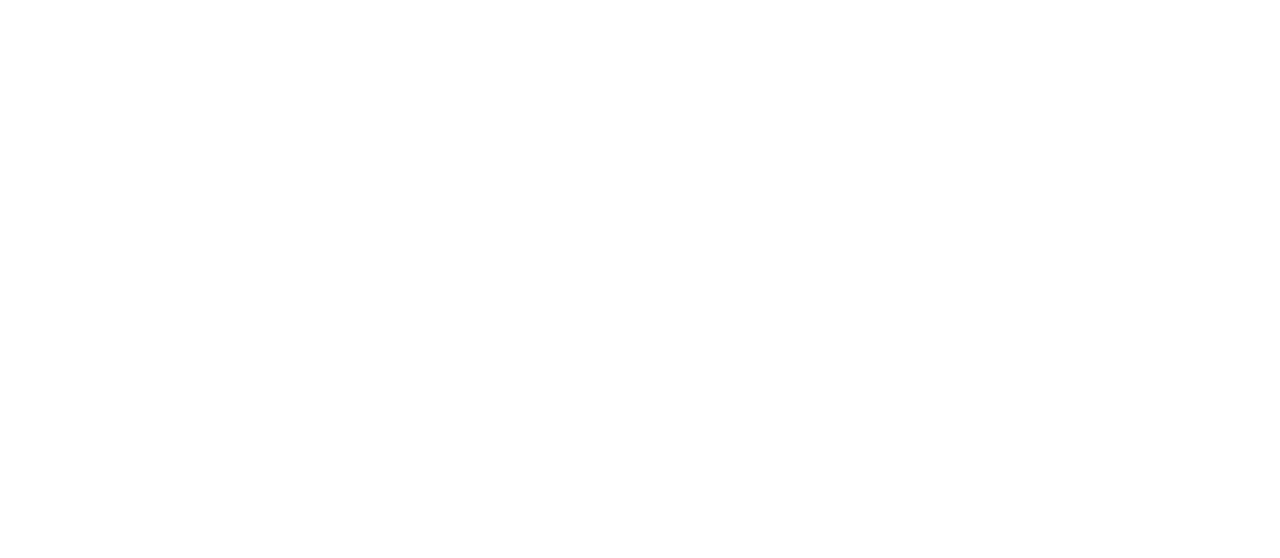
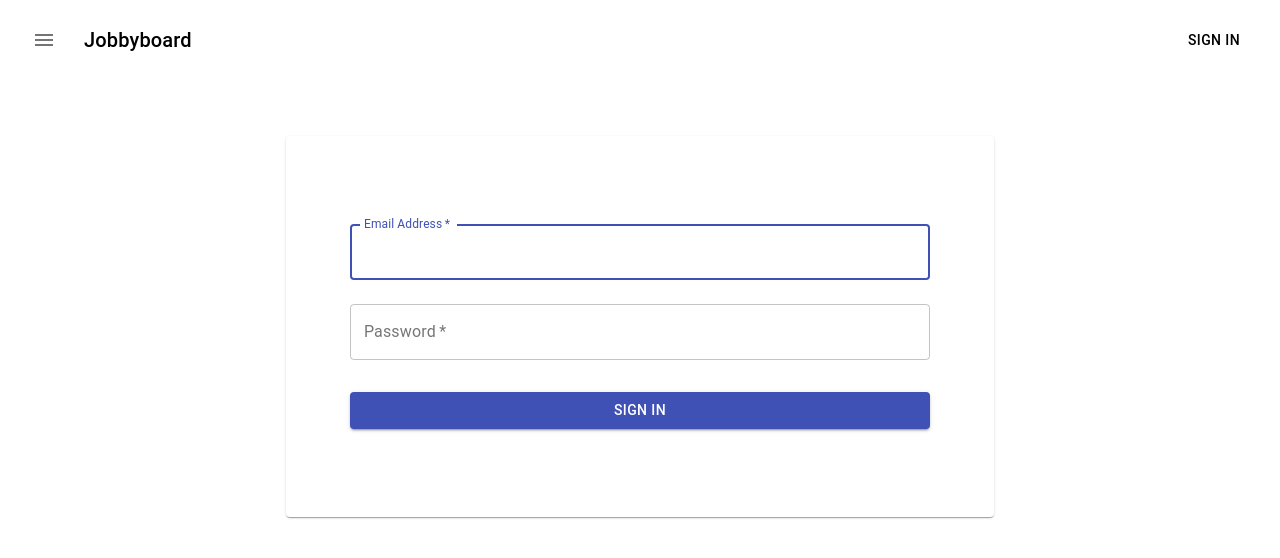
Before and after one commit to gitluky/jobbyboard, a React (Create React App) app in the folder jobbyboard-frontend/: page /sign_in in a window 1280 px wide. Shown: the top 558 px of the page. Built offline with nearby package versions, Linux system fonts and the light colour scheme.

Commit message:
Installed material-ui. Created SignIn and FormContainer components. Updated Navigationbar with a material-ui Appbar. Updated App.js to render FormContainer. Updated FormContainer to display SignIn when the url is /sign_in .

```diff
--- a/jobbyboard-frontend/package.json
+++ b/jobbyboard-frontend/package.json
@@ -3,12 +3,12 @@
   "version": "0.1.0",
   "private": true,
   "dependencies": {
+    "@material-ui/core": "^4.9.2",
+    "@material-ui/icons": "^4.9.1",
     "@testing-library/jest-dom": "^4.2.4",
     "@testing-library/react": "^9.3.2",
     "@testing-library/user-event": "^7.1.2",
-    "bootstrap": "^4.4.1",
     "react": "^16.12.0",
-    "react-bootstrap": "^1.0.0-beta.16",
     "react-dom": "^16.12.0",
     "react-redux": "^7.1.3",
     "react-router-dom": "^5.1.2",
--- a/jobbyboard-frontend/src/App.js
+++ b/jobbyboard-frontend/src/App.js
@@ -2,14 +2,19 @@
 import logo from './logo.svg';
 import './App.css';
 import Navigationbar from './components/Navigationbar';
+import FormContainer from './components/FormContainer';
+import { BrowserRouter as Router, Route } from 'react-router-dom';
 
 export default class App extends Component {
 
   render() {
     return (
-      <div>
-        <Navigationbar />
-      </div>
+      <Router>
+        <div>
+          <Navigationbar />
+          <Route path='/' render={routerProps => <FormContainer {...routerProps} />} />
+        </div>
+      </Router>
     );
   }
 
--- /dev/null
+++ b/jobbyboard-frontend/src/components/FormContainer.js
@@ -0,0 +1,28 @@
+import React from 'react';
+import { Route } from 'react-router-dom';
+import { Container, Grid } from '@material-ui/core';
+
+import SignIn from './SignIn';
+import SearchJobby from './SearchJobby'
+
+
+const FormContainer = ({ match }) => {
+  return (
+    <>
+      <Container maxWidth="lg">
+        <Grid
+          container
+          justify="center"
+          alignItems="center"
+        >
+          <Grid item>
+            <Route exact path={`${match.url}sign_in`} component={SignIn} />
+          </Grid>
+        </Grid>
+        <Route path={`${match.url}search`} component={SearchJobby} />
+      </Container>
+    </>
+  )
+}
+
+export default FormContainer;
--- a/jobbyboard-frontend/src/components/Navigationbar.js
+++ b/jobbyboard-frontend/src/components/Navigationbar.js
@@ -1,23 +1,120 @@
 import React from 'react';
-import { Navbar, Nav, Button } from 'react-bootstrap';
-import { NavLink } from 'react-router-dom';
+import { NavLink, Link } from 'react-router-dom';
 import SearchJobby from './SearchJobby';
 
-const Navigationbar = ({ user }) => {
-  return(
-    <div>
-      <Navbar bg="dark" variant="dark">
-        <Navbar.Brand href="#home">Jobbyboard</Navbar.Brand>
-        <Nav className="mr-auto">
-          <Nav.Link><NavLink to={'/' + user } exact >Bulletin</NavLink></Nav.Link>
-          <Nav.Link><NavLink to="#MyProfile" exact >My Profile</NavLink></Nav.Link>
-          <Nav.Link><NavLink to="#History" exact >History</NavLink></Nav.Link>
-        </Nav>
-        <SearchJobby />
-      </Navbar>
+import { makeStyles } from '@material-ui/core/styles';
+import AppBar from '@material-ui/core/AppBar';
+import Toolbar from '@material-ui/core/Toolbar';
+import Typography from '@material-ui/core/Typography';
+import Button from '@material-ui/core/Button';
+import IconButton from '@material-ui/core/IconButton';
+import MenuIcon from '@material-ui/icons/Menu';
+import MenuItem from '@material-ui/core/MenuItem';
+import Menu from '@material-ui/core/Menu';
+import ClickAwayListener from '@material-ui/core/ClickAwayListener';
+import Grow from '@material-ui/core/Grow';
+import Paper from '@material-ui/core/Paper';
+import Popper from '@material-ui/core/Popper';
+import MenuList from '@material-ui/core/MenuList';
+
+const useStyles = makeStyles(theme => ({
+  root: {
+    flexGrow: 1,
+  },
+  menuButton: {
+    marginRight: theme.spacing(2),
+  },
+  title: {
+    flexGrow: 1,
+    color: 'black'
+  },
+}));
+
+const Navigationbar = ({ user }) =>  {
+  const classes = useStyles();
+  const [open, setOpen] = React.useState(false);
+  const anchorRef = React.useRef(null);
+
+  const handleToggle = () => {
+    setOpen(prevOpen => !prevOpen);
+  };
+
+  const handleClose = event => {
+    if (anchorRef.current && anchorRef.current.contains(event.target)) {
+      return;
+    }
+
+    setOpen(false);
+  };
+
+  function handleListKeyDown(event) {
+    if (event.key === 'Tab') {
+      event.preventDefault();
+      setOpen(false);
+    }
+  }
+
+  // return focus to the button when we transitioned from !open -> open
+  const prevOpen = React.useRef(open);
+  React.useEffect(() => {
+    if (prevOpen.current === true && open === false) {
+      anchorRef.current.focus();
+    }
+
+    prevOpen.current = open;
+  }, [open]);
+
+  return (
+    <div className={classes.root}>
+      <AppBar position="static" style={{ background: 'transparent', boxShadow: 'none'}}>
+        <Toolbar>
+
+          <Paper className={classes.paper}>
+          </Paper>
+          <div>
+            <IconButton
+              edge="start"
+              className={classes.menuButton}
+              color="black"
+              aria-label="menu"
+              ref={anchorRef}
+              aria-controls={open ? 'menu-list-grow' : undefined}
+              aria-haspopup="true"
+              onClick={handleToggle}
+              >
+              <MenuIcon />
+            </IconButton>
+
+            <Popper open={open} anchorEl={anchorRef.current} role={undefined} transition disablePortal>
+              {({ TransitionProps, placement }) => (
+                <Grow
+                  {...TransitionProps}
+                  style={{ transformOrigin: placement === 'bottom' ? 'center top' : 'center bottom' }}
+                >
+                  <Paper>
+                    <ClickAwayListener onClickAway={handleClose}>
+                      <MenuList autoFocusItem={open} id="menu-list-grow" onKeyDown={handleListKeyDown}>
+                        <MenuItem onClick={handleClose}><NavLink to="/users/:id/dashboard" exact style={{ textDecoration: 'none', color: 'black' }} activeClassName="active" >Dashboard</NavLink></MenuItem>
+                        <MenuItem onClick={handleClose}><NavLink to="/users/:id" exact style={{ textDecoration: 'none', color: 'black' }} activeClassName="active" >My Profile</NavLink></MenuItem>
+                        <MenuItem onClick={handleClose}><NavLink to="/users/:id/activity" exact style={{ textDecoration: 'none', color: 'black' }} activeClassName="active" >Activty</NavLink></MenuItem>
+                      </MenuList>
+                    </ClickAwayListener>
+                  </Paper>
+                </Grow>
+              )}
+            </Popper>
+          </div>
+
+
+
+          <Typography variant="h6" className={classes.title}>
+            Jobbyboard
+          </Typography>
+          <Button color="black"><Link to="/sign_in" exact style={{ textDecoration: 'none', color: 'black' }} activeClassName="active" >Sign In</Link></Button>
+        </Toolbar>
+      </AppBar>
     </div>
-  )
-
+  );
 }
 
 export default Navigationbar;
--- a/jobbyboard-frontend/src/components/SearchJobby.js
+++ b/jobbyboard-frontend/src/components/SearchJobby.js
@@ -1,15 +1,9 @@
 import React from 'react';
-import { Form, FormControl, Button } from 'react-bootstrap';
 import { NavLink } from 'react-router-dom';
 
 const SearchJobby = (props) => {
   return(
-    <>
-      <Form inline>
-        <FormControl type="text" placeholder="Search" className="mr-sm-2" />
-        <Button variant="outline-info">Search</Button>
-      </Form>
-    </>
+    ''
   )
 
 }
--- /dev/null
+++ b/jobbyboard-frontend/src/components/SignIn.js
@@ -0,0 +1,62 @@
+import React from 'react';
+import { Paper, Grid, TextField, Button, Card, makeStyles } from '@material-ui/core';
+
+const useStyles = makeStyles(theme => ({
+  paper: {
+    margin: theme.spacing(8),
+    padding: theme.spacing(8),
+    display: 'flex',
+    flexDirection: 'column',
+    alignItems: 'center',
+  },
+  form: {
+    width: '100%',
+    marginTop: theme.spacing(1),
+  },
+  submit: {
+    margin: theme.spacing(3,0),
+  },
+}));
+
+const SignIn = () => {
+  const classes = useStyles();
+  return(
+    <>
+      <Paper className={classes.paper}>
+         <form className={classes.form} noValidate>
+          <TextField
+            variant="outlined"
+            margin="normal"
+            required
+            fullWidth
+            id="email"
+            label="Email Address"
+            name="email"
+            autoComplete="email"
+            autoFocus
+          />
+          <TextField
+            variant="outlined"
+            margin="normal"
+            required
+            fullWidth
+            name="password"
+            label="Password"
+            type="password"
+            id="password"
+            autoComplete="current-password"
+          />
+          <Button
+            type="submit"
+            fullWidth
+            variant="contained"
+            color="primary"
+            className={classes.submit}
+          >Sign In</Button>
+        </form>
+      </Paper>
+    </>
+  )
+}
+
+export default SignIn;
--- a/jobbyboard-frontend/src/index.js
+++ b/jobbyboard-frontend/src/index.js
@@ -1,22 +1,12 @@
 import React from 'react';
 import ReactDOM from 'react-dom';
-import './index.css';
-import 'bootstrap/dist/css/bootstrap.min.css';
 import App from './App';
 import * as serviceWorker from './serviceWorker';
 import { createStore } from 'redux';
 import { Provider } from 'react-redux';
-import thunk from 'redux-thunk';
-import { BrowserRouter as Router, Route } from 'react-router-dom';
-
-
 
 ReactDOM.render(
-  <Router>
-    <div>
-      <Route exact path="/" component={App} />
-    </div>
-  </Router>,
+  <App />,
 document.getElementById('root'));
 
 // If you want your app to work offline and load faster, you can change
```
Also changed, not shown: 1 other file (tests, documents, lock files or other folders).
